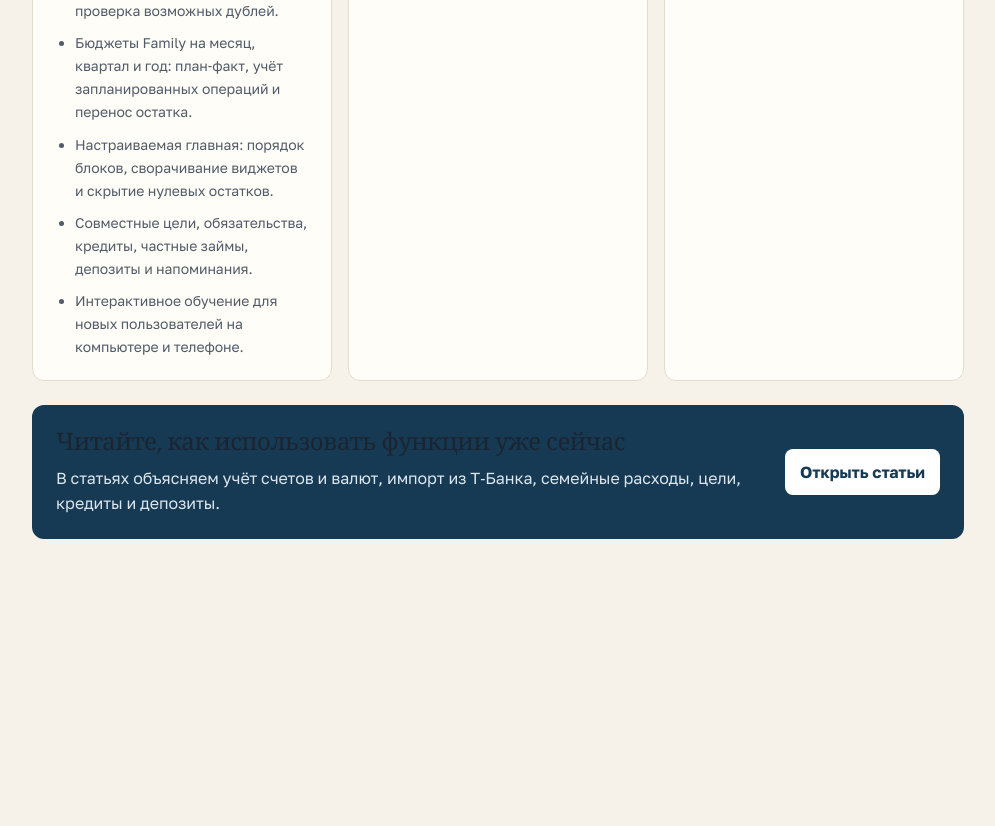
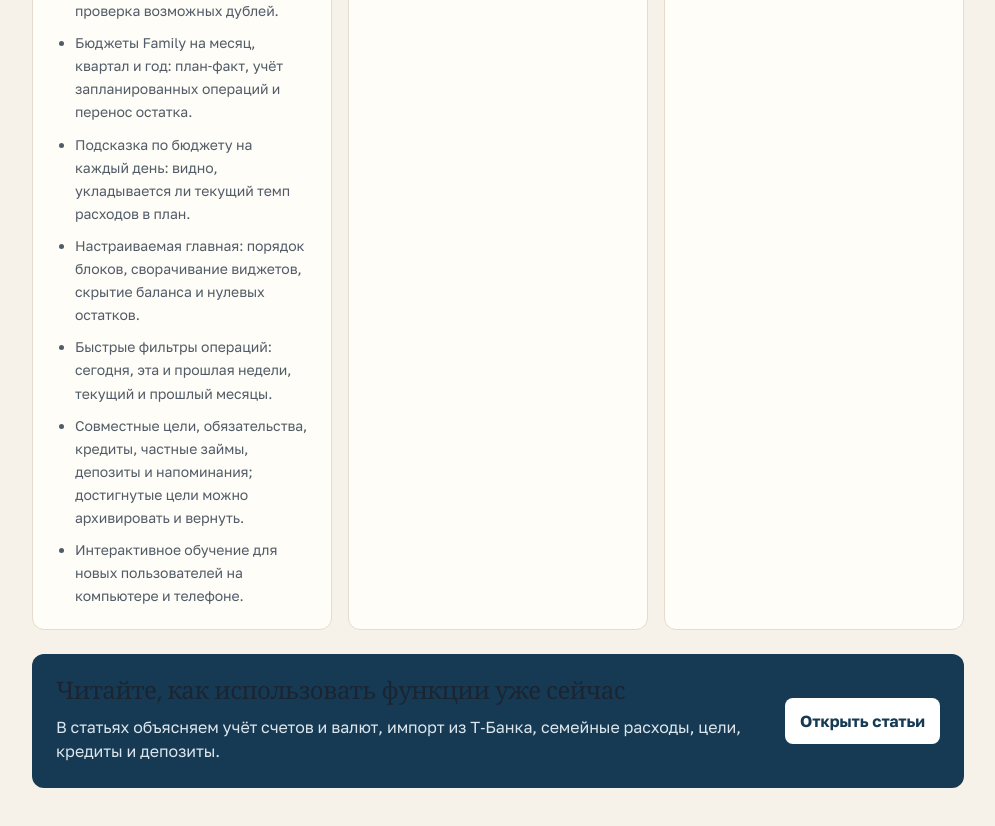
Before and after one commit to solo33/casemoney, a React (Vite) app in the folder frontend/: page /roadmap in a window 1280 px wide. Shown: the part 1060-1886 px from the top of the page, without its empty margins (142-1137 px from the left). Before the commit the page ends 1671 px from the top, so only its background shows below. Built offline with nearby package versions, Linux system fonts and the light colour scheme; no server answers.

Commit message:
docs: update delivered roadmap items

```diff
--- a/frontend/src/pages/Roadmap.jsx
+++ b/frontend/src/pages/Roadmap.jsx
@@ -2,7 +2,7 @@ import { Link } from "react-router-dom";
 import PublicPage, { card, paragraph } from "../components/PublicPage";
 
 const groups = [
-  { title: "Уже доступно", tone: "ready", items: ["Счета, несколько валют, переводы с фактическим курсом, категории и отчёты.", "Импорт CSV и Excel, отдельный импорт выгрузки Т‑Банка с сопоставлением счетов, категорий и переводов.", "PWA для телефона: установка, локальное сохранение операций и синхронизация после возвращения сети.", "Списки покупок с быстрым вводом, подсказками из прошлых покупок и несколькими списками.", "Family: участники, личные и общие расходы, вклад каждого, взаиморасчёты и ежемесячные итоги.", "Планирование: будущие доходы и расходы, шаблоны и повторяющиеся операции.", "Личный календарь плановых и повторяющихся операций: защищённая iCalendar-подписка для Google и Яндекс Календаря.", "Автоматизация: правила «текст операции → категория» и ручная проверка возможных дублей.", "Бюджеты Family на месяц, квартал и год: план‑факт, учёт запланированных операций и перенос остатка.", "Настраиваемая главная: порядок блоков, сворачивание виджетов и скрытие нулевых остатков.", "Совместные цели, обязательства, кредиты, частные займы, депозиты и напоминания.", "Интерактивное обучение для новых пользователей на компьютере и телефоне."] },
+  { title: "Уже доступно", tone: "ready", items: ["Счета, несколько валют, переводы с фактическим курсом, категории и отчёты.", "Импорт CSV и Excel, отдельный импорт выгрузки Т‑Банка с сопоставлением счетов, категорий и переводов.", "PWA для телефона: установка, локальное сохранение операций и синхронизация после возвращения сети.", "Списки покупок с быстрым вводом, подсказками из прошлых покупок и несколькими списками.", "Family: участники, личные и общие расходы, вклад каждого, взаиморасчёты и ежемесячные итоги.", "Планирование: будущие доходы и расходы, шаблоны и повторяющиеся операции.", "Личный календарь плановых и повторяющихся операций: защищённая iCalendar-подписка для Google и Яндекс Календаря.", "Автоматизация: правила «текст операции → категория» и ручная проверка возможных дублей.", "Бюджеты Family на месяц, квартал и год: план‑факт, учёт запланированных операций и перенос остатка.", "Подсказка по бюджету на каждый день: видно, укладывается ли текущий темп расходов в план.", "Настраиваемая главная: порядок блоков, сворачивание виджетов, скрытие баланса и нулевых остатков.", "Быстрые фильтры операций: сегодня, эта и прошлая недели, текущий и прошлый месяцы.", "Совместные цели, обязательства, кредиты, частные займы, депозиты и напоминания; достигнутые цели можно архивировать и вернуть.", "Интерактивное обучение для новых пользователей на компьютере и телефоне."] },
   { title: "Следующие обновления", tone: "next", items: ["Статьи, поиск и понятная база знаний; подготовка Telegram‑канала с короткими советами по учёту денег.", "Расширенная аналитика Family: прогноз остатка и денежных разрывов, семейный отчёт за месяц.", "Улучшения учёта: комиссии переводов, доступный остаток кредитной карты, проценты по депозитам, комментарии и порядок счетов.", "Оплата Family через подключённого платёжного провайдера и управление подпиской без ручных действий."] },
   { title: "Дальше", tone: "later", items: ["Умная обработка операций следующего уровня: поиск подписок и связанных переводов, массовая обработка и предложения по сопоставлению.", "Финансовый ИИ-помощник с ответами только по данным CaseMoney и задачам учёта, с отдельными пользовательскими лимитами.", "Сканирование чеков: QR, распознавание позиций, сопоставление с операцией и анализ продуктовой корзины.", "Интеграции с банками там, где доступны безопасные официальные API, а также импорт SMS и push‑уведомлений.", "Детальная аналитика цен, регулярных платежей и персональные рекомендации по экономии."] },
 ];
```
